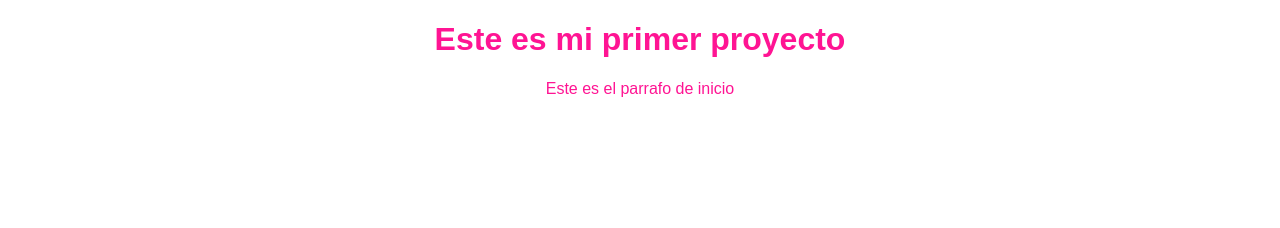
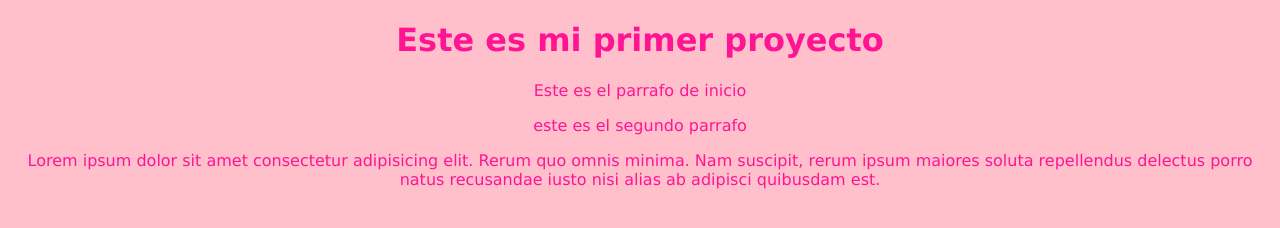
Before and after one commit to KeniaMachaca/my-first-site, a plain HTML site: page index.html in a window 1280 px wide. Drawn offline with Linux system fonts and the light colour scheme.

Commit message:
segundo commit

```diff
--- a/index.html
+++ b/index.html
@@ -10,5 +10,7 @@
 <body>
     <h1>Este es mi primer proyecto</h1>
     <p>Este es el parrafo de inicio</p>
+    <p>este es el segundo parrafo</p>
+    <p>Lorem ipsum dolor sit amet consectetur adipisicing elit. Rerum quo omnis minima. Nam suscipit, rerum ipsum maiores soluta repellendus delectus porro natus recusandae iusto nisi alias ab adipisci quibusdam est.</p>
 </body>
 </html>
--- a/style.css
+++ b/style.css
@@ -1,5 +1,6 @@
 body {
     color: deeppink;
+    background: pink;
     text-align: center;
-    font-family: Arial, Helvetica, sans-serif;
+    font-family: Verdana, Geneva, Tahoma, sans-serif;
 }
```
